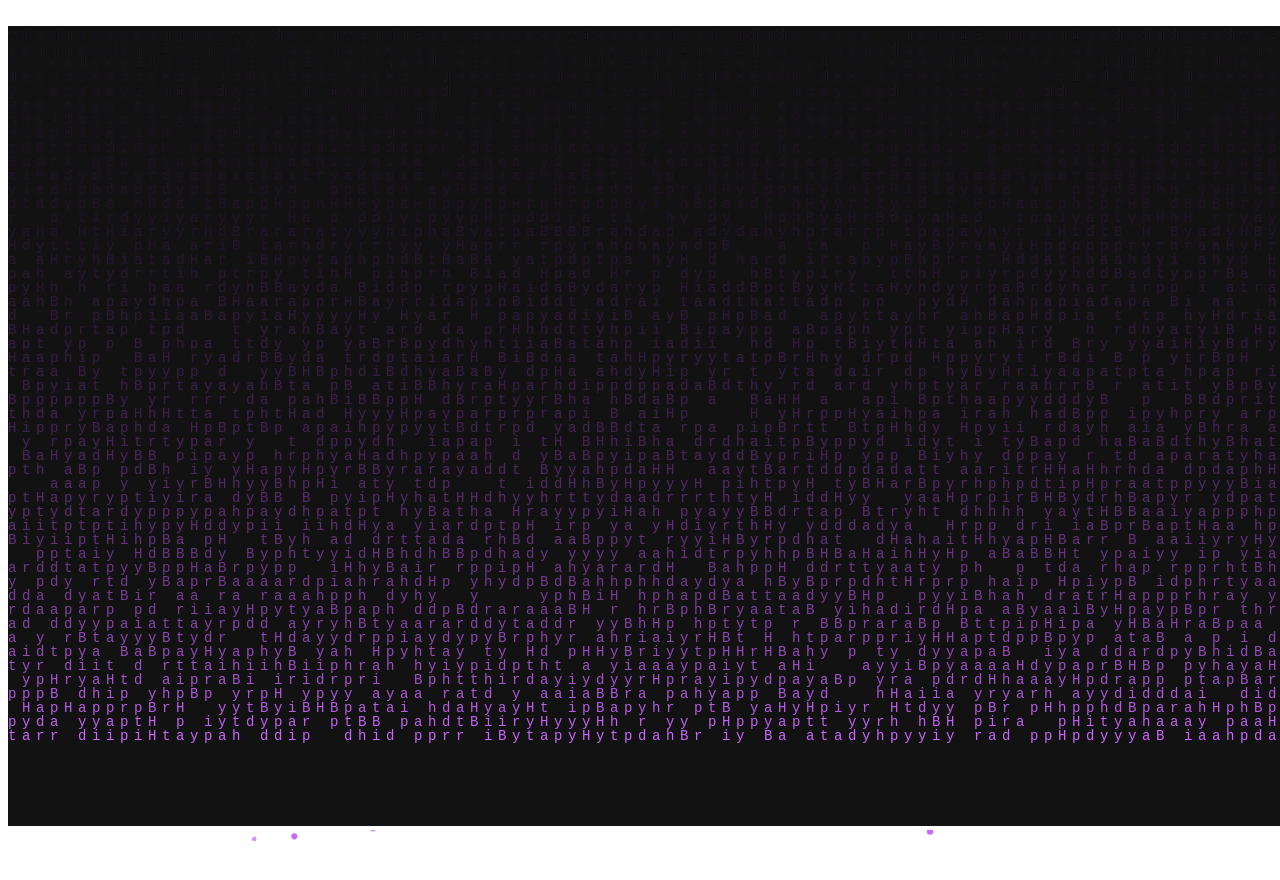
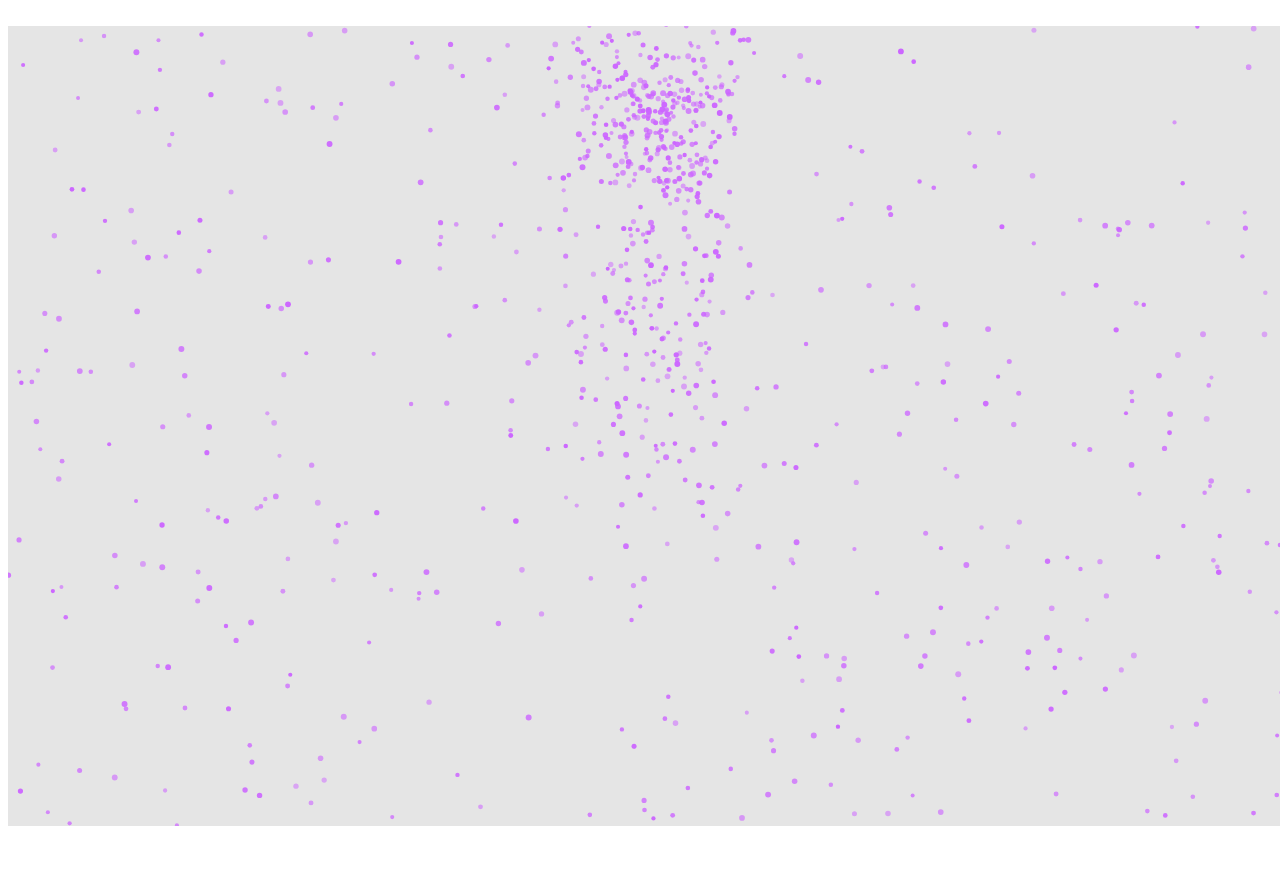
Before and after one commit to SNR1sut/First, a plain HTML site: page index.html in a window 1280 px wide. After the commit the page ends 838 px from the top, so only its background shows below. Drawn offline with Linux system fonts and the light colour scheme; animation ran at ten frames a second.

Commit message:
Update index.html

```diff
--- a/index.html
+++ b/index.html
@@ -2,36 +2,27 @@
 <html lang="en">
 <head>
   <meta charset="UTF-8" />
-  <title>Happy Birthday with Particle Countdown</title>
+  <title>Falling Particle Countdown & Happy Birthday Background</title>
   <style>
-    body, html {
+    html, body {
       margin: 0; padding: 0; overflow: hidden; height: 100%;
       background: black;
-      font-family: monospace;
     }
-    #matrix {
-      position: absolute;
+    canvas {
+      display: block;
+      position: fixed;
       top: 0; left: 0;
       width: 100vw; height: 100vh;
-      z-index: 1;
-    }
-    #particleCanvas {
-      position: absolute;
-      top: 0; left: 0;
-      width: 100vw; height: 100vh;
-      pointer-events: none;
-      background: transparent;
-      z-index: 10;
     }
     .heart {
-      position: absolute;
+      position: fixed;
       width: 20px;
       height: 20px;
       background: #ff69b4;
       transform: rotate(45deg);
       animation: float 5s infinite ease-in;
       pointer-events: none;
-      z-index: 20;
+      z-index: 10;
     }
     .heart::before, .heart::after {
       content: '';
@@ -66,122 +57,157 @@
 </head>
 <body>
 
-<canvas id="matrix"></canvas>
-<canvas id="particleCanvas"></canvas>
+<canvas id="canvas"></canvas>
 
 <script>
-  const matrixCanvas = document.getElementById('matrix');
-  const ctxMatrix = matrixCanvas.getContext('2d');
-  const particleCanvas = document.getElementById('particleCanvas');
-  const ctxParticle = particleCanvas.getContext('2d');
-
+  const canvas = document.getElementById('canvas');
+  const ctx = canvas.getContext('2d');
   let W, H;
 
   function resize() {
     W = window.innerWidth;
     H = window.innerHeight;
-    matrixCanvas.width = W;
-    matrixCanvas.height = H;
-    particleCanvas.width = W;
-    particleCanvas.height = H;
+    canvas.width = W;
+    canvas.height = H;
   }
   window.addEventListener('resize', resize);
   resize();
 
-  // MATRIX BACKGROUND
+  // Text steps for countdown and final message
+  const steps = ["3", "2", "1", "🎉 Happy Birthday! 🎉"];
+  let stepIndex = 0;
 
-  const letters = "Happy Birthday ".split("");
-  const fontSize = 14;
-  const columns = Math.floor(W / fontSize);
-  const drops = Array(columns).fill(1);
-
-  function drawMatrix() {
-    ctxMatrix.fillStyle = "rgba(0,0,0,0.05)";
-    ctxMatrix.fillRect(0, 0, W, H);
-    ctxMatrix.fillStyle = "#cc66ff";
-    ctxMatrix.font = fontSize + "px monospace";
-    for(let i=0; i<drops.length; i++) {
-      let text = letters[Math.floor(Math.random() * letters.length)];
-      ctxMatrix.fillText(text, i*fontSize, drops[i]*fontSize);
-      if(drops[i]*fontSize > H && Math.random() > 0.975) drops[i] = 0;
-      drops[i]++;
-    }
-  }
-
-  // PARTICLE TEXT
-
+  // Particle class
   class Particle {
-    constructor(x, y, destX, destY, color) {
+    constructor(x, y, destX, destY) {
       this.x = x;
       this.y = y;
       this.destX = destX;
       this.destY = destY;
-      this.size = 2 + Math.random() * 1.5;
-      this.color = color || 'rgba(204,102,255,0.8)';
-      this.vx = (Math.random() - 0.5) * 8;
-      this.vy = (Math.random() - 0.5) * 8;
+      this.size = 2 + Math.random();
+      this.speedY = 2 + Math.random()*2; // falling speed
+      this.color = `rgba(204,102,255,${0.5 + Math.random() * 0.5})`;
     }
     update() {
-      // Move velocity slightly towards destination
-      let dx = this.destX - this.x;
-      let dy = this.destY - this.y;
-      this.vx += dx * 0.02;
-      this.vy += dy * 0.02;
-      // Friction to smooth movement
-      this.vx *= 0.85;
-      this.vy *= 0.85;
-      this.x += this.vx;
-      this.y += this.vy;
+      // Fall down
+      this.y += this.speedY;
+      if(this.y > H) {
+        this.y = -10 - Math.random()*100; // restart above screen
+        this.x = Math.random()*W;
+      }
     }
     draw() {
-      ctxParticle.beginPath();
-      ctxParticle.arc(this.x, this.y, this.size, 0, Math.PI*2);
-      ctxParticle.fillStyle = this.color;
-      ctxParticle.fill();
+      ctx.beginPath();
+      ctx.arc(this.x, this.y, this.size, 0, Math.PI*2);
+      ctx.fillStyle = this.color;
+      ctx.fill();
     }
   }
 
-  // Generate particles for given text centered on canvas
-  function createParticlesForText(text) {
+  let particles = [];
+  const density = 6; // pixel step for sampling text
+
+  // Generate target positions for particles from text
+  function createTextTargets(text) {
     const offscreen = document.createElement('canvas');
     offscreen.width = W;
     offscreen.height = H;
-    const ctxOff = offscreen.getContext('2d');
+    const offCtx = offscreen.getContext('2d');
 
-    ctxOff.clearRect(0,0,W,H);
+    // Clear
+    offCtx.clearRect(0,0,W,H);
 
-    // Adjust font size based on screen width
-    let fontSizeParticles = W < 400 ? 120 : W < 700 ? 180 : W < 1100 ? 250 : 320;
-    ctxOff.font = `bold ${fontSizeParticles}px sans-serif`;
-    ctxOff.textAlign = 'center';
-    ctxOff.fillStyle = 'white';
-    ctxOff.fillText(text, W/2, H/2 + fontSizeParticles/3);
+    // Font size depending on screen width
+    let fontSize = W < 400 ? 120 : W < 700 ? 180 : W < 1100 ? 250 : 320;
+    offCtx.font = `bold ${fontSize}px sans-serif`;
+    offCtx.textAlign = 'center';
+    offCtx.fillStyle = 'white';
+    offCtx.fillText(text, W/2, H/2 + fontSize/3);
 
-    const imgData = ctxOff.getImageData(0,0,W,H);
-    let particles = [];
-    for(let y=0; y<H; y+=6) {
-      for(let x=0; x<W; x+=6) {
-        const idx = (y*W + x)*4;
-        if(imgData.data[idx + 3] > 128) { // alpha threshold
-          // Start particles at random positions off screen top
-          let startX = Math.random()*W;
-          let startY = -Math.random()*H;
-          particles.push(new Particle(startX, startY, x, y, `rgba(204,102,255,${0.5+Math.random()*0.5})`));
+    let targets = [];
+    let imageData = offCtx.getImageData(0,0,W,H);
+
+    for(let y = 0; y < H; y += density) {
+      for(let x = 0; x < W; x += density) {
+        let idx = (y * W + x) * 4;
+        if(imageData.data[idx + 3] > 128) { // opaque pixel
+          targets.push({x, y});
         }
       }
     }
-    return particles;
+    return targets;
   }
 
-  let particles = [];
-  let stepIndex = 0;
-  const steps = ["3", "2", "1", "🎉 Happy Birthday! 🎉"];
-  let heartsInterval = null;
+  // Initialize particles randomly over screen
+  function initParticles(count) {
+    particles = [];
+    for(let i = 0; i < count; i++) {
+      particles.push(new Particle(Math.random()*W, Math.random()*H, 0, 0));
+    }
+  }
+
+  // Assign target positions to some particles to "form" the text shape
+  function assignTargets(targets) {
+    // Shuffle particles for random assignment
+    let shuffledParticles = particles.slice();
+    shuffledParticles.sort(() => Math.random() - 0.5);
+
+    for(let i = 0; i < particles.length; i++) {
+      if(i < targets.length) {
+        particles[i].destX = targets[i].x;
+        particles[i].destY = targets[i].y;
+      } else {
+        // No target, keep falling randomly
+        particles[i].destX = null;
+        particles[i].destY = null;
+      }
+    }
+  }
+
+  // Update particles
+  function updateParticles() {
+    for(let p of particles) {
+      if(p.destX !== null && p.destY !== null) {
+        // Particle should try to fall near its target x and y
+        // We'll make it fall vertically and adjust x a bit towards target
+
+        p.y += p.speedY;
+        if(p.y > H) p.y = -10 - Math.random()*100;
+
+        // Slight horizontal correction to move towards destX
+        let dx = p.destX - p.x;
+        p.x += dx * 0.05;
+
+        // When near destination vertically, reset to above for continuous falling
+        if(p.y > p.destY) {
+          p.y = -10 - Math.random()*100;
+          p.x = Math.random()*W;
+        }
+      } else {
+        // Free falling particle with no target
+        p.update();
+      }
+    }
+  }
+
+  // Draw particles
+  function drawParticles() {
+    for(let p of particles) {
+      p.draw();
+    }
+  }
+
+  // Main animation loop
+  let stepTargets = [];
+  let stepDuration = 4000; // ms for each countdown step + final text
+  let stepStartTime = null;
+
+  // Hearts floating effect
 
   function createHeart() {
     const heart = document.createElement("div");
     heart.className = "heart";
-    const size = window.innerWidth < 400 ? 12 : window.innerWidth < 700 ? 16 : 20;
+    const size = W < 400 ? 12 : W < 700 ? 16 : 20;
     heart.style.width = size + "px";
     heart.style.height = size + "px";
     heart.style.left = Math.random() * 100 + "vw";
@@ -190,52 +216,48 @@
     setTimeout(() => heart.remove(), 7000);
   }
 
+  let heartsInterval = null;
   function startHearts() {
-    if (heartsInterval) return;
+    if(heartsInterval) return;
     heartsInterval = setInterval(createHeart, 300);
   }
 
-  let animationFrameId;
+  function animate(time = 0) {
+    if(!stepStartTime) stepStartTime = time;
+    ctx.clearRect(0, 0, W, H);
 
-  function animateParticles(durationMs, onComplete) {
-    const start = performance.now();
-    function animate(time) {
-      const elapsed = time - start;
-      ctxParticle.clearRect(0,0,W,H);
-      for(let p of particles) {
-        p.update();
-        p.draw();
-      }
-      if(elapsed < durationMs) {
-        animationFrameId = requestAnimationFrame(animate);
+    // Draw black translucent bg for trailing effect
+    ctx.fillStyle = "rgba(0,0,0,0.1)";
+    ctx.fillRect(0, 0, W, H);
+
+    // Draw falling particles and text shape
+    updateParticles();
+    drawParticles();
+
+    // Handle step timing
+    if(time - stepStartTime > stepDuration) {
+      stepIndex++;
+      if(stepIndex >= steps.length) {
+        // Final step reached - keep last text and start hearts
+        startHearts();
+        stepIndex = steps.length - 1; // stop incrementing
       } else {
-        onComplete();
+        // Prepare next step
+        stepTargets = createTextTargets(steps[stepIndex]);
+        assignTargets(stepTargets);
+        stepStartTime = time;
       }
     }
-    animationFrameId = requestAnimationFrame(animate);
+
+    requestAnimationFrame(animate);
   }
 
-  function nextStep() {
-    if (stepIndex >= steps.length) {
-      // All done, keep last text visible & start hearts
-      startHearts();
-      return;
-    }
-    const text = steps[stepIndex];
-    particles = createParticlesForText(text);
-    animateParticles(2000, () => {
-      stepIndex++;
-      setTimeout(nextStep, 500); // small delay before next
-    });
-  }
+  // Start first step
+  stepTargets = createTextTargets(steps[0]);
+  initParticles(1000); // number of particles total
+  assignTargets(stepTargets);
 
-  function loop() {
-    drawMatrix();
-    requestAnimationFrame(loop);
-  }
-
-  loop();
-  nextStep();
+  animate();
 
 </script>
 
```
